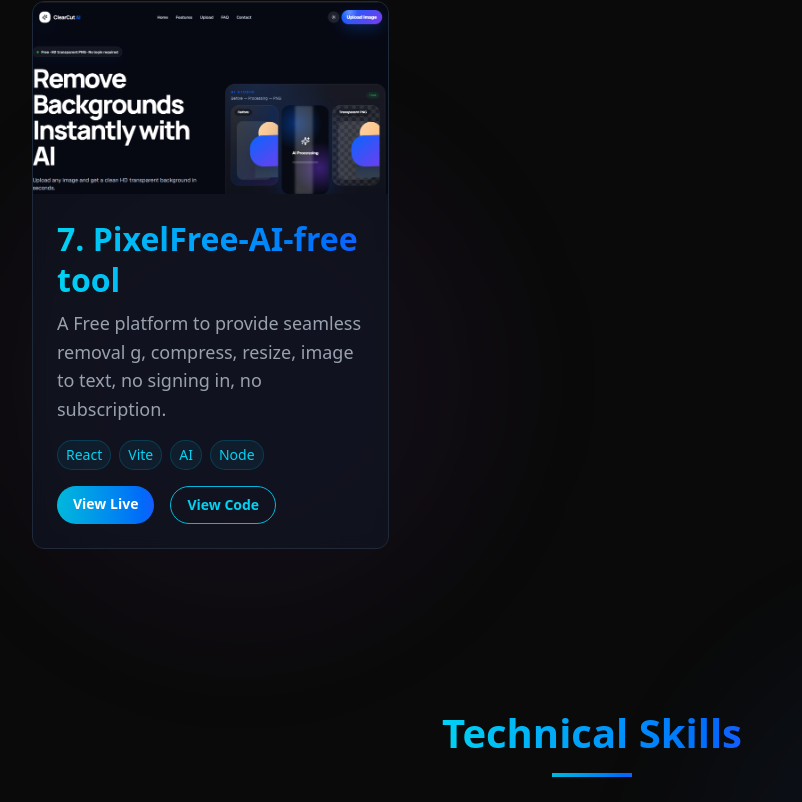
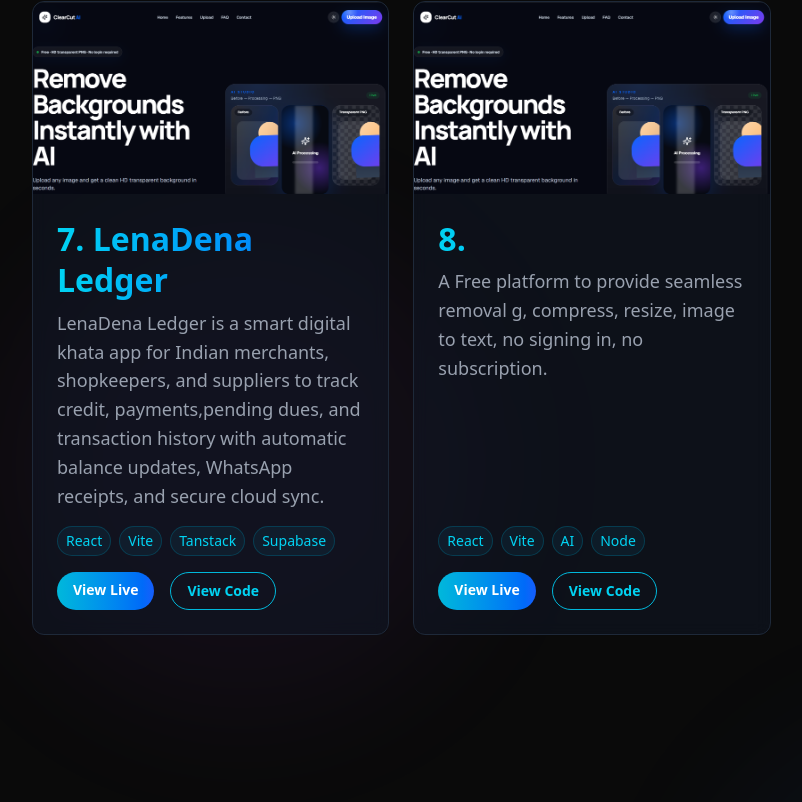
Before and after one commit to kisanms/portfolio-next, a Next.js app: page / in a window 1280 px wide. Shown: the part 2909-3711 px from the top of the page, without its empty margins (48-850 px from the left). Built offline with nearby package versions, Linux system fonts and the light colour scheme.

Commit message:
Modify project details in Projects.tsx
Updated project title and description for LenaDena Ledger. Added new project entry for a free image processing platform.

```diff
--- a/src/components/sections/Projects.tsx
+++ b/src/components/sections/Projects.tsx
@@ -84,7 +84,16 @@
     github: "https://github.com/kisanms/iaf_tribute",
   },
   {
-    title: "7. PixelFree-AI-free tool",
+    title: "7. LenaDena Ledger",
+    description:
+      "LenaDena Ledger is a smart digital khata app for Indian merchants, shopkeepers, and suppliers to track credit, payments,pending dues, and transaction history with automatic balance updates, WhatsApp receipts, and secure cloud sync.",
+    tags: ["React", "Vite", "Tanstack","Supabase"],
+    image: thumbnailPort7,
+    link: "https://lenadena-one-stop-solution.vercel.app/", // Update with actual link
+    github: "https://github.com/kisanms/Ai-BG-remove",
+  },
+  {
+    title: "8. ",
     description:
       "A Free platform to provide seamless removal g, compress, resize, image to text, no signing in, no subscription.",
     tags: ["React", "Vite", "AI","Node"],
```
